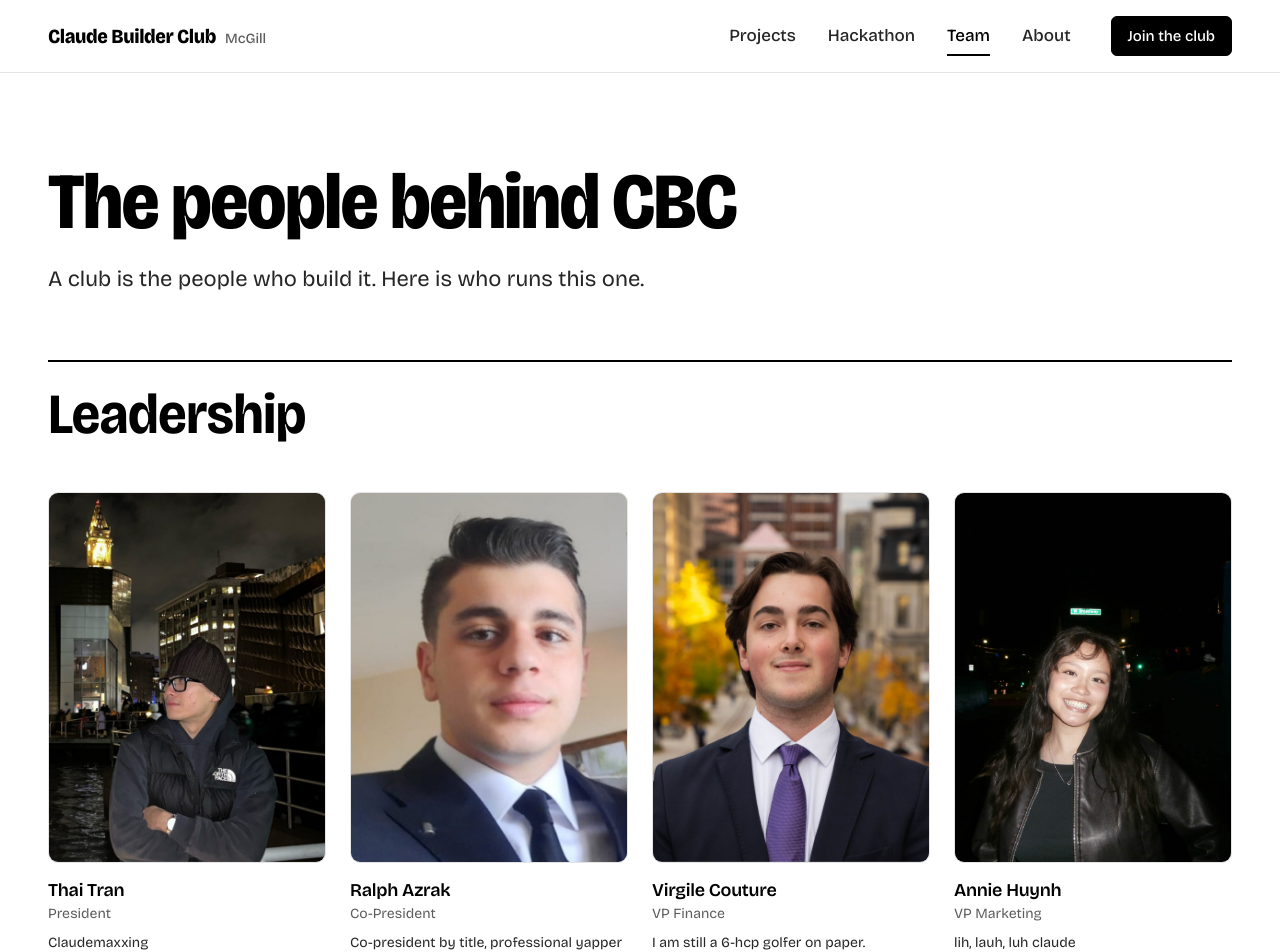
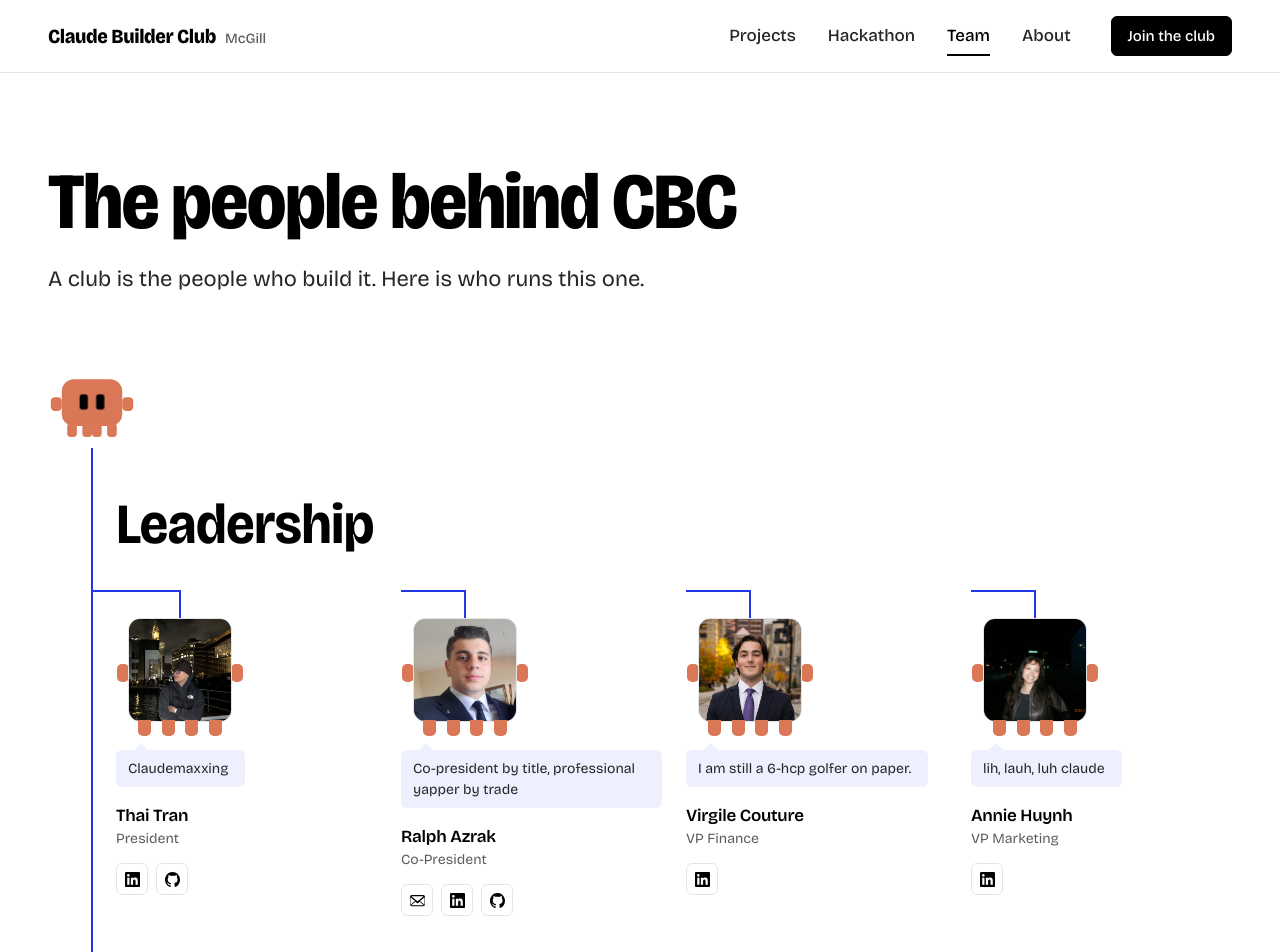
Before and after one commit to CBC-Mcgill/CBC-website, a Next.js app: page /people in a window 1280 px wide. Shown: the top 952 px of the page. Built offline with nearby package versions, Linux system fonts and the light colour scheme.

Commit message:
feat(people): draw the team as a wiring diagram

```diff
--- a/app/people/page.tsx
+++ b/app/people/page.tsx
@@ -1,3 +1,4 @@
+import { Clawd } from "@/components/Clawd";
 import { PeopleGrid } from "@/components/people/PeopleGrid";
 import { leadership, associates } from "@/data/people";
 import s from "./people.module.css";
@@ -16,6 +17,11 @@ export default function PeoplePage() {
           A club is the people who build it. Here is who runs this one.
         </p>
       </header>
+
+      <div className={s.tree}>
+        <div className={s.hub}>
+          <Clawd size="100%" />
+        </div>
         <section className={s.group} aria-labelledby="leadership">
           <h2 id="leadership" className={s.groupTitle}>
             Leadership
@@ -29,5 +35,6 @@ export default function PeoplePage() {
           <PeopleGrid people={associates} />
         </section>
       </div>
+    </div>
   );
 }
--- a/app/people/people.module.css
+++ b/app/people/people.module.css
@@ -1,9 +1,66 @@
-.group {
+/* One trunk runs from the hub down the whole team; the lists hang their rails off it */
+.tree {
+  --hub: 64px;
+  --trunk-x: calc(var(--hub) / 2);
+  --indent: calc(var(--trunk-x) + 24px);
+  position: relative;
   padding-bottom: var(--section-y);
 }
 
+@media (min-width: 720px) {
+  .tree {
+    --hub: 88px;
+  }
+}
+
+.tree::before {
+  content: "";
+  position: absolute;
+  top: var(--hub);
+  bottom: calc(var(--section-y) + 30px);
+  left: calc(var(--trunk-x) - 0.75px);
+  width: 1.5px;
+  background: var(--blue);
+}
+
+/* The trunk ends in a small square, like a plug */
+.tree::after {
+  content: "";
+  position: absolute;
+  bottom: calc(var(--section-y) + 24px);
+  left: calc(var(--trunk-x) - 5px);
+  width: 10px;
+  height: 10px;
+  border-radius: 2px;
+  background: var(--blue);
+}
+
+.hub {
+  width: var(--hub);
+  height: var(--hub);
+  position: relative;
+  z-index: 1;
+}
+
+.group {
+  padding-left: var(--indent);
+}
+
 .groupTitle {
-  padding-top: var(--s-5);
-  margin-bottom: clamp(32px, 4vw, 48px);
-  border-top: 2px solid var(--black);
+  padding-top: clamp(32px, 4vw, 48px);
+  margin-bottom: clamp(24px, 3vw, 36px);
 }
+
+:global(html.js) .tree::before {
+  transform-origin: top;
+  animation: grow 900ms var(--ease-out) both;
+}
+
+@keyframes grow {
+  from {
+    transform: scaleY(0);
+  }
+  to {
+    transform: scaleY(1);
+  }
+}
--- /dev/null
+++ b/components/people/AgentFigure.tsx
@@ -0,0 +1,38 @@
+import Image from "next/image";
+import type { Person } from "@/types";
+import s from "./people.module.css";
+
+const initials = (name: string) =>
+  name
+    .split(" ")
+    .map((n) => n[0])
+    .join("");
+
+/** A member drawn as a little Clawd: the portrait is the body, with orange arms and legs. */
+export function AgentFigure({ person }: { person: Person }) {
+  return (
+    <div className={s.figure} aria-hidden="true">
+      <span className={`${s.arm} ${s.armLeft}`} />
+      <span className={`${s.arm} ${s.armRight}`} />
+      <div className={`frame ${s.body}`}>
+        {person.photo ? (
+          <Image
+            src={"/" + encodeURI(person.photo.replace(/^\//, ""))}
+            alt=""
+            width={600}
+            height={800}
+            sizes="128px"
+          />
+        ) : (
+          <span className={s.initials}>{initials(person.name)}</span>
+        )}
+      </div>
+      <span className={s.legs}>
+        <i />
+        <i />
+        <i />
+        <i />
+      </span>
+    </div>
+  );
+}
--- a/components/people/PeopleGrid.tsx
+++ b/components/people/PeopleGrid.tsx
@@ -4,9 +4,9 @@ import s from "./people.module.css";
 
 export function PeopleGrid({ people }: { people: Person[] }) {
   return (
-    <ul className={s.grid} data-reveal-group>
-      {people.map((person) => (
-        <li key={person.name}>
+    <ul className={s.grid}>
+      {people.map((person, i) => (
+        <li key={person.name} style={{ "--i": i } as React.CSSProperties}>
           <PersonCard person={person} />
         </li>
       ))}
--- a/components/people/PersonCard.tsx
+++ b/components/people/PersonCard.tsx
@@ -1,35 +1,21 @@
-import Image from "next/image";
+import { AgentFigure } from "./AgentFigure";
 import { PersonSocials } from "./PersonSocials";
 import type { Person } from "@/types";
 import s from "./people.module.css";
 
-const initials = (name: string) =>
-  name
-    .split(" ")
-    .map((n) => n[0])
-    .join("");
-
 export function PersonCard({ person }: { person: Person }) {
   return (
     <article className={s.person}>
-      <div className={`frame pickup ${s.portrait}`}>
-        {person.photo ? (
-          <Image
-            src={"/" + encodeURI(person.photo.replace(/^\//, ""))}
-            alt={person.name}
-            width={600}
-            height={800}
-            sizes="(max-width: 600px) 50vw, (max-width: 1100px) 33vw, 25vw"
-          />
-        ) : (
-          <span className={s.initials} aria-hidden="true">
-            {initials(person.name)}
-          </span>
-        )}
-      </div>
+      <span className={s.stub} aria-hidden="true" />
+      <AgentFigure person={person} />
+      {person.tagline && (
+        <p className={`small ${s.reply}`}>
+          {person.tagline}
+          <span className={s.caret} aria-hidden="true" />
+        </p>
+      )}
       <h3 className={s.name}>{person.name}</h3>
-      <p className={`small muted ${s.role}`}>{person.role}</p>
-      {person.tagline && <p className={`small ${s.tagline}`}>{person.tagline}</p>}
+      <p className="small muted">{person.role}</p>
       <PersonSocials person={person} />
     </article>
   );
--- a/components/people/people.module.css
+++ b/components/people/people.module.css
@@ -1,14 +1,26 @@
+/*
+ * The team is drawn as one wiring diagram: a trunk runs down the left, a rail
+ * crosses each row, and a stub drops from the rail onto every member.
+ * Lines live on pseudo-elements so the diagram needs no JavaScript to lay out.
+ */
+
 .grid {
+  --rail: 1.5px;
+  --rail-color: var(--blue);
+  --col-gap: 24px;
+  --trunk-x: 24px; /* distance from the list edge back to the trunk */
+  --stub-x: 64px; /* centre of the figure */
+  --stub-h: 28px;
   list-style: none;
   padding: 0;
   display: grid;
-  grid-template-columns: repeat(2, minmax(0, 1fr));
-  gap: 40px 24px;
+  grid-template-columns: minmax(0, 1fr);
+  column-gap: var(--col-gap);
 }
 
-@media (min-width: 760px) {
+@media (min-width: 720px) {
   .grid {
-    grid-template-columns: repeat(3, minmax(0, 1fr));
+    grid-template-columns: repeat(2, minmax(0, 1fr));
   }
 }
 
@@ -19,21 +31,109 @@
 }
 
 .grid > li {
-  display: flex;
+  position: relative;
+  padding: var(--stub-h) 0 44px;
+}
+
+/* Rail: left half runs to the stub, right half runs on to the next column */
+.grid > li::before,
+.grid > li::after {
+  content: "";
+  position: absolute;
+  top: 0;
+  height: var(--rail);
+  background: var(--rail-color);
+}
+
+.grid > li::before {
+  left: calc(-1 * var(--trunk-x));
+  width: calc(var(--trunk-x) + var(--stub-x));
+}
+
+.grid > li::after {
+  left: var(--stub-x);
+  right: calc(-1 * var(--col-gap));
+}
+
+/* One column: nothing to the right of any stub */
+.grid > li::after {
+  display: none;
+}
+
+@media (min-width: 720px) {
+  .grid > li::after {
+    display: block;
+  }
+
+  .grid > li:nth-child(2n)::after,
+  .grid > li:last-child::after {
+    display: none;
+  }
+
+  .grid > li:nth-child(2n)::before {
+    left: 0;
+    width: var(--stub-x);
+  }
+}
+
+@media (min-width: 1100px) {
+  .grid > li:nth-child(2n)::after {
+    display: block;
+  }
+
+  .grid > li:nth-child(2n)::before {
+    left: calc(-1 * var(--trunk-x));
+    width: calc(var(--trunk-x) + var(--stub-x));
+  }
+
+  .grid > li:nth-child(4n)::after,
+  .grid > li:last-child::after {
+    display: none;
+  }
+
+  .grid > li:not(:nth-child(4n + 1))::before {
+    left: 0;
+    width: var(--stub-x);
+  }
 }
 
 .person {
-  flex: 1;
-  display: flex;
-  flex-direction: column;
+  position: relative;
+  display: grid;
+  gap: 2px;
+  justify-items: start;
 }
 
-.portrait {
-  aspect-ratio: 3 / 4;
-  margin-bottom: var(--s-4);
+.stub {
+  position: absolute;
+  top: calc(-1 * var(--stub-h));
+  left: calc(var(--stub-x) - var(--rail) / 2);
+  width: var(--rail);
+  height: var(--stub-h);
+  background: var(--rail-color);
 }
 
-.portrait > img {
+/* Figure */
+.figure {
+  position: relative;
+  width: 128px;
+  padding: 0 12px 14px;
+  color: var(--claude);
+  transition: transform 320ms var(--ease-out);
+}
+
+.person:hover .figure {
+  transform: translateY(-4px);
+}
+
+.body {
+  position: relative;
+  aspect-ratio: 1;
+  border-radius: 12px;
+  overflow: hidden;
+}
+
+.body > img {
   object-position: top;
 }
 
@@ -41,41 +141,104 @@
   display: grid;
   place-items: center;
   height: 100%;
-  font-size: 40px;
+  font-size: 1.5rem;
   font-weight: 700;
   letter-spacing: -0.02em;
   color: var(--blue-deep);
 }
 
+.arm {
+  position: absolute;
+  top: 46px;
+  width: 12px;
+  height: 18px;
+  border-radius: 5px;
+  background: currentColor;
+}
+
+.armLeft {
+  left: 1px;
+}
+
+.armRight {
+  right: 1px;
+}
+
+.legs {
+  position: absolute;
+  left: 12px;
+  right: 12px;
+  bottom: 0;
+  display: flex;
+  justify-content: space-between;
+  padding: 0 10px;
+}
+
+.legs i {
+  width: 13px;
+  height: 16px;
+  border-radius: 0 0 5px 5px;
+  background: currentColor;
+}
+
+/* The tagline comes back from the figure as a reply, caret still blinking */
+.reply {
+  position: relative;
+  margin-top: var(--s-3);
+  margin-bottom: var(--s-3);
+  padding: 8px 12px;
+  border-radius: var(--r-md);
+  background: var(--ice);
+  color: var(--ink-2);
+  overflow-wrap: anywhere;
+  transform-origin: 24px top;
+}
+
+.reply::before {
+  content: "";
+  position: absolute;
+  top: -7px;
+  left: 18px;
+  border: 7px solid transparent;
+  border-top: 0;
+  border-bottom-color: var(--ice);
+}
+
+.caret {
+  display: inline-block;
+  width: 2px;
+  height: 0.95em;
+  margin-left: 3px;
+  vertical-align: -0.15em;
+  background: var(--blue);
+  animation: caret 1100ms steps(1) infinite;
+}
+
+@keyframes caret {
+  50% {
+    opacity: 0;
+  }
+}
+
 .name {
-  font-size: 1.125rem;
+  margin-top: var(--s-1);
+  font-size: 1.0625rem;
   font-weight: 600;
   line-height: 1.25;
-}
-
-.role {
-  margin-top: 2px;
-}
-
-.tagline {
-  margin-top: var(--s-2);
-  color: var(--ink-2);
-  overflow-wrap: anywhere;
 }
 
 .socials {
   display: flex;
   flex-wrap: wrap;
   gap: var(--s-2);
-  margin-top: auto;
-  padding-top: var(--s-4);
+  margin-top: var(--s-3);
 }
 
 .social {
   display: inline-grid;
   place-items: center;
-  width: 36px;
-  height: 36px;
+  width: 32px;
+  height: 32px;
   border: 1.5px solid var(--line);
   border-radius: var(--r-md);
   color: var(--ink);
@@ -88,6 +251,71 @@
 }
 
 .social svg {
-  width: 16px;
-  height: 16px;
+  width: 15px;
+  height: 15px;
 }
+
+/* The wiring draws itself once on load; rails sweep right, stubs drop down */
+:global(html.js) .grid > li::before,
+:global(html.js) .grid > li::after {
+  transform-origin: left;
+  animation: sweep 500ms var(--ease-out) both;
+  animation-delay: calc(var(--i, 0) * 90ms + 300ms);
+}
+
+:global(html.js) .stub {
+  transform-origin: top;
+  animation: drop 320ms var(--ease-out) both;
+  animation-delay: calc(var(--i, 0) * 90ms + 650ms);
+}
+
+:global(html.js) .figure {
+  transform-origin: top center;
+  animation: land 520ms var(--ease-out) both;
+  animation-delay: calc(var(--i, 0) * 90ms + 850ms);
+}
+
+:global(html.js) .reply {
+  animation: pop 360ms var(--ease-out) both;
+  animation-delay: calc(var(--i, 0) * 90ms + 1350ms);
+}
+
+@keyframes pop {
+  from {
+    opacity: 0;
+    transform: scale(0.8);
+  }
+  to {
+    opacity: 1;
+    transform: none;
+  }
+}
+
+@keyframes land {
+  from {
+    opacity: 0;
+    transform: translateY(-10px) scale(0.85);
+  }
+  to {
+    opacity: 1;
+    transform: none;
+  }
+}
+
+@keyframes sweep {
+  from {
+    transform: scaleX(0);
+  }
+  to {
+    transform: scaleX(1);
+  }
+}
+
+@keyframes drop {
+  from {
+    transform: scaleY(0);
+  }
+  to {
+    transform: scaleY(1);
+  }
+}
```
Lines whose indentation alone changed are shown as unchanged.
